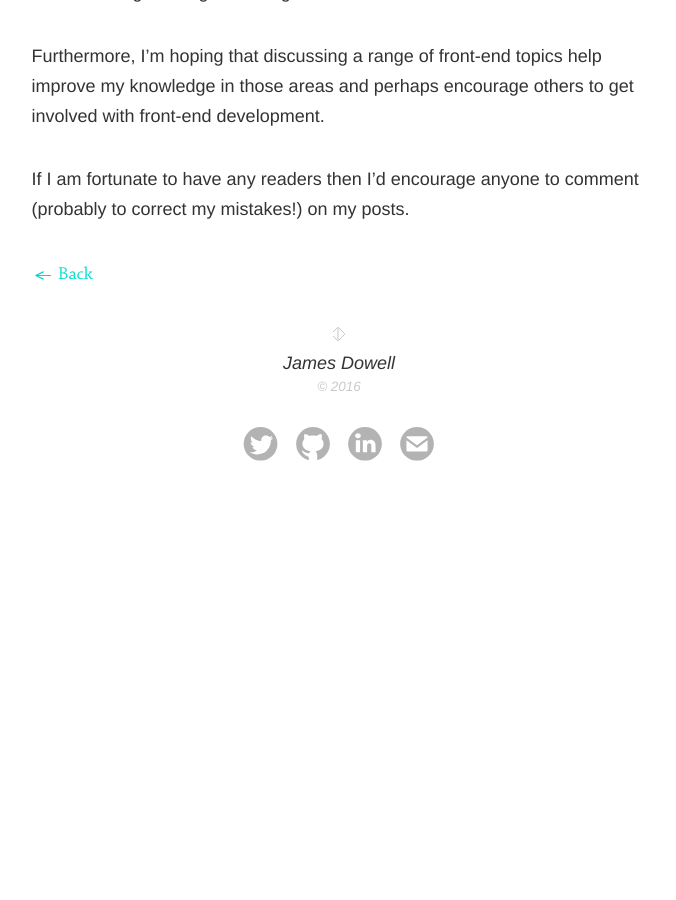
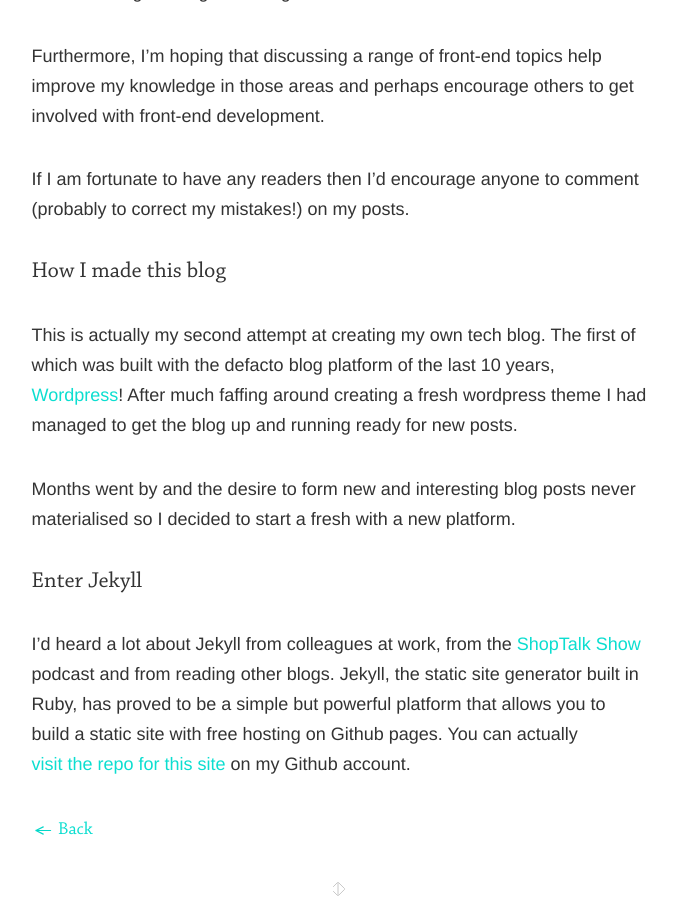
Before and after one commit to james-dowell/james-dowell.github.io, a Jekyll site: the page built from _posts/2016-04-04-why-am-i-blogging.markdown, in a window 1280 px wide and 900 px high, scrolled down 679 px. Shown: the whole window, without its empty margins (301-977 px from the left). Built offline with Jekyll 4.4.1, drawn with Linux system fonts in a browser that asks for light colours; some web fonts are replaced; comment, search, counter and statistics services are not loaded; before the commit the page ends 1197 px from its top, so only the background shows below that.

Commit message:
Updated the why am i blogging post

```diff
--- a/_posts/2016-04-04-why-am-i-blogging.markdown
+++ b/_posts/2016-04-04-why-am-i-blogging.markdown
@@ -12,4 +12,17 @@ Furthermore, I'm hoping that discussing a range of front-end topics help improve
 
 If I am fortunate to have any readers then I'd encourage anyone to comment (probably to correct my mistakes!) on my posts.
 
+### How I made this blog
+
+This is actually my second attempt at creating my own tech blog. The first of which was built with the defacto blog platform of the last 10 years, [Wordpress][wordpress]! After much faffing around creating a fresh wordpress theme I had managed to get the blog up and running ready for new posts.
+
+Months went by and the desire to form new and interesting blog posts never materialised so I decided to start a fresh with a new platform.
+
+### Enter Jekyll
+
+I'd heard a lot about Jekyll from colleagues at work, from the [ShopTalk Show][shop-talk] podcast and from reading other blogs. Jekyll, the static site generator built in Ruby, has proved to be a simple but powerful platform that allows you to build a static site with free hosting on Github pages. You can actually [visit the repo for this site][blog-repo] on my Github account.
+
 [uvd-site]: http://uvd.co.uk
+[wordpress]: https://en-gb.wordpress.org/
+[shop-talk]: http://shoptalkshow.com/
+[blog-repo]: https://github.com/james-dowell/james-dowell.github.io
```
